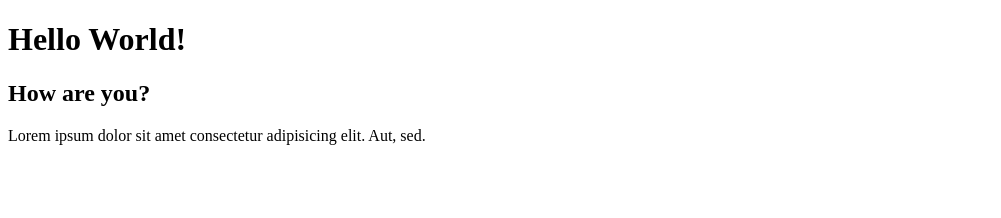
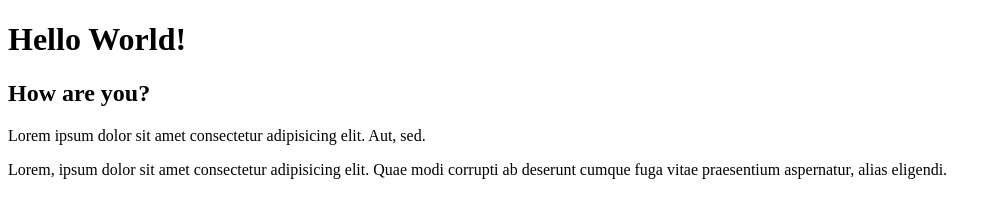
Before and after one commit to Satyam-CEDCOSS/TODO-Advance-Repo, a plain HTML site: page index.html in a window 1280 px wide. Shown: the whole page, without its empty margins (0-1001 px from the left). Drawn offline with Linux system fonts and the light colour scheme.

Commit message:
Fifth commit

```diff
--- a/index.html
+++ b/index.html
@@ -10,5 +10,6 @@
     <h1>Hello World!</h1>
     <h2>How are you?</h2>
     <p>Lorem ipsum dolor sit amet consectetur adipisicing elit. Aut, sed.</p>
+    <p>Lorem, ipsum dolor sit amet consectetur adipisicing elit. Quae modi corrupti ab deserunt cumque fuga vitae praesentium aspernatur, alias eligendi.</p>
 </body>
 </html>
```
